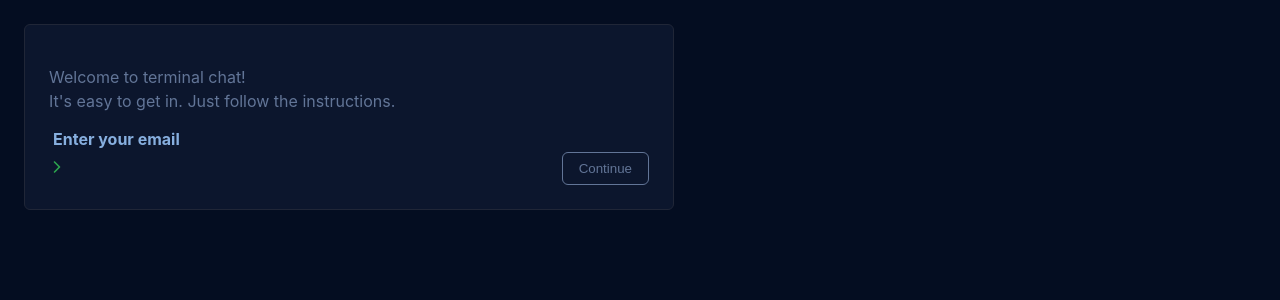
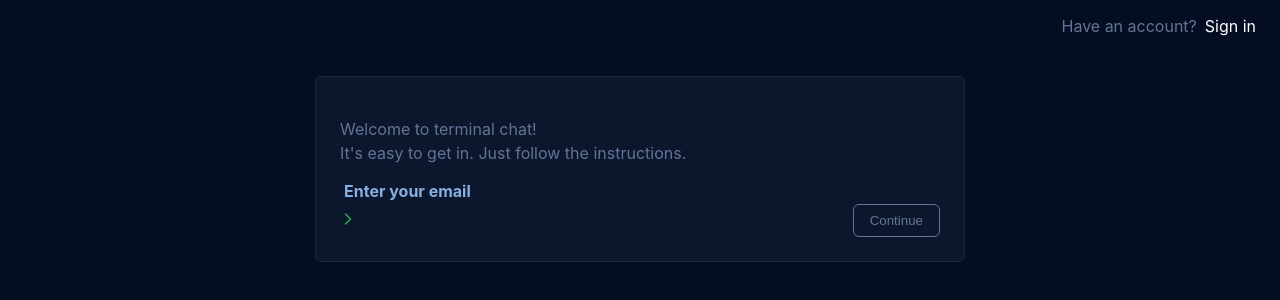
Before and after one commit to whispyy/term-auth, a React (Vite) app: page /signup in a window 1280 px wide. Shown: the top 300 px of the page. Built offline with nearby package versions, Linux system fonts and the light colour scheme.

Commit message:
chore(Router): Create a working router. Handle lower resolution

```diff
--- a/src/App.jsx
+++ b/src/App.jsx
@@ -1,10 +1,15 @@
+import { useContext } from 'react'
+import { pagesMapping, RoutingContext } from './common/Router'
+import Signin from './signin/Signin'
 import Signup from './signup/Signup'
 
 function App() {
+  const { page } = useContext(RoutingContext)
 
   return (
     <>
-      <Signup />
+      {(pagesMapping.signup === page) && <Signup />}
+      {(pagesMapping.signin === page) && <Signin />}
     </>
   )
 }
--- a/src/common/Button.jsx
+++ b/src/common/Button.jsx
@@ -8,6 +8,7 @@ const Button = styled.button`
   border-radius: ${Metrics.radius.normal}px;
   padding: ${Metrics.small}px ${Metrics.medium}px;
   cursor: ${({ disabled }) => disabled ? 'unset' : 'pointer'};
+  width: inherit;
 
   &:hover {
     opacity: ${({ disabled }) => disabled ? '1' : '0.8'};
--- a/src/common/ContainerBox.jsx
+++ b/src/common/ContainerBox.jsx
@@ -3,13 +3,18 @@ import { Colors, Metrics } from './theme'
 
 
 const ContainerBox = styled.div`
+  width: 80%;
   max-width: 600px;
   margin: ${Metrics.large}px;
   padding: ${Metrics.large}px;
   border: solid 1px #202637;
   border-radius: ${Metrics.radius.normal}px;
-  background-color: #0c162d;
+  background-color: ${Colors.background.main};
   color: ${Colors.disabled};
+
+  @media (max-width: 480px) {
+    width: 85%;
+  }
 `
 
 export default ContainerBox
--- a/src/common/Page.tsx
+++ b/src/common/Page.tsx
@@ -7,6 +7,7 @@ const Page = styled.div`
 
   display: flex;
   flex-direction: column;
+  align-items: center;
 `
 
 export default Page
--- /dev/null
+++ b/src/common/Router.jsx
@@ -0,0 +1,37 @@
+import React, { useEffect, useRef, useState, useMemo, createContext } from 'react'
+
+export const pagesMapping = {
+  home: "signup",
+  signin: "signin",
+  signup: "signup",
+}
+
+export const RoutingContext = createContext({ page: pagesMapping.home })
+
+export default function Router({ children }) {
+  const isInitialMount = useRef(true);
+
+  let urlPath = window.location.pathname.slice(1).toLowerCase()
+
+  const [page, setPage] = useState(urlPath || pagesMapping.home)
+
+  const value = useMemo(
+    () => ({ page, setPage }),
+    [page, setPage]
+  )
+
+  useEffect(() => {
+    if (isInitialMount.current) {
+      isInitialMount.current = false
+    } else {
+      const url = `${window.location.origin}/${page}`
+      window.history.pushState({}, '', url)
+    }
+  }, [page])
+
+  return (
+    <RoutingContext.Provider value={value}>
+      {children}
+    </RoutingContext.Provider>
+  )
+}
--- a/src/common/theme/Colors.js
+++ b/src/common/theme/Colors.js
@@ -1,6 +1,9 @@
 const Colors = {
   disabled: '#627597',
   success: '#2da44e',
+  background: {
+    main: '#0c162d',
+  },
 }
 
 export default Colors
--- a/src/main.jsx
+++ b/src/main.jsx
@@ -2,10 +2,13 @@ import React from 'react'
 import ReactDOM from 'react-dom'
 import './index.css'
 import App from './App'
+import Router from './common/Router'
 
 ReactDOM.render(
   <React.StrictMode>
-    <App />
+    <Router>
+      <App />
+    </Router>
   </React.StrictMode>,
   document.getElementById('root')
 )
--- /dev/null
+++ b/src/signin/Signin.jsx
@@ -0,0 +1,16 @@
+import { useContext } from 'react'
+import Page from '../common/Page'
+import Button from '../common/Button'
+import { pagesMapping, RoutingContext } from '../common/Router'
+
+const Signin = () => {
+  const { setPage } = useContext(RoutingContext)
+
+  return (
+    <Page>
+      <Button onClick={() => setPage(pagesMapping.signup)}>Go to signup</Button>
+    </Page>
+  )
+}
+
+export default Signin
--- /dev/null
+++ b/src/signup/HeaderLink.jsx
@@ -0,0 +1,40 @@
+import styled from 'styled-components'
+import { Colors, Metrics } from '../common/theme'
+
+const Container = styled.div`
+  margin-right: ${Metrics.xlarge}px;
+  padding: ${Metrics.medium}px 0;
+  display: flex;
+  justify-content: flex-end;
+  width: 100%;
+  color: ${Colors.disabled};
+`
+
+const Text = styled.span`
+  margin-right: ${Metrics.small}px;
+
+  @media (max-width: 480px) {
+    display: none;
+  }
+`
+
+const Link = styled.a`
+  color: white;
+  text-decoration: none;
+
+  &:hover {
+    text-decoration: underline;
+  }
+`
+
+
+const HeaderLink = () => {
+  return (
+    <Container>
+      <Text>Have an account?</Text>
+      <Link href="/signin">Sign in</Link>
+    </Container>
+  )
+}
+
+export default HeaderLink
--- a/src/signup/Signup.jsx
+++ b/src/signup/Signup.jsx
@@ -1,9 +1,11 @@
 import Page from '../common/Page'
+import HeaderLink from './HeaderLink'
 import SignupBox from './SignupBox'
 
 const Signup = () => {
   return (
     <Page>
+      <HeaderLink />
       <SignupBox />
     </Page>
   )
--- a/src/signup/SignupBox.jsx
+++ b/src/signup/SignupBox.jsx
@@ -11,11 +11,21 @@ const Text = styled.p`
 const Row = styled.div`
   display: flex;
   justify-content: space-between;
+
+  @media (max-width: 480px) {
+    flex-direction: column;
+  }
 `
 
 const ButtonContainer = styled.div`
   display: flex;
   align-items: flex-end;
+
+  @media (max-width: 480px) {
+    flex-direction: column;
+    align-items: center;
+    width: 100%;
+  }
 `
 
 const Signup = () => {
@@ -30,7 +40,7 @@ const Signup = () => {
   }
   const submit = () => {
     if (password.length > 8) {
-      console.log(email, password)
+      alert(`signup sent for ${email}`)
     }
   }
 
```
